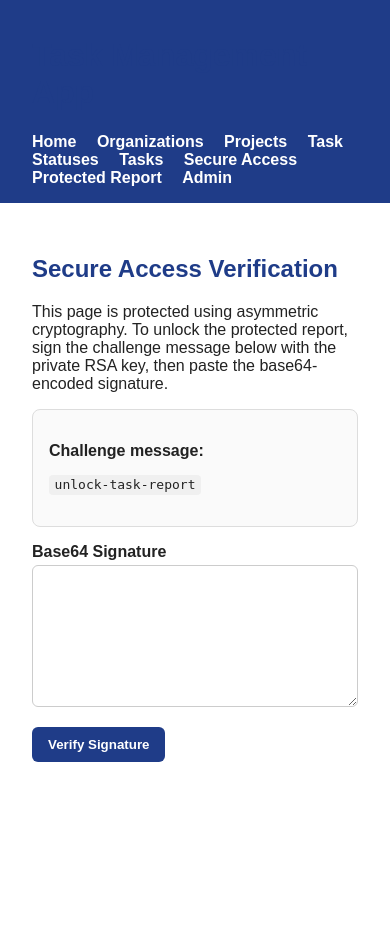
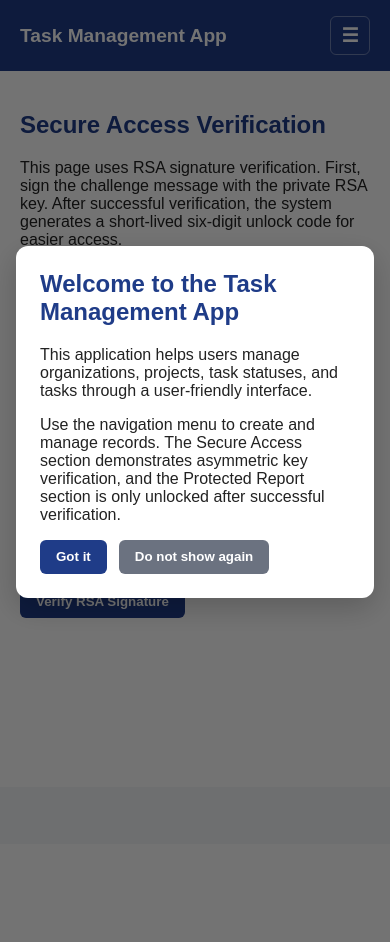
Before and after one commit to JulianTheCyberGuy/task-management-django-project, a Django app: page /secure-access/ in a window 390 px wide. After the commit the page ends 618 px from the top, so only its background shows below. Run offline with Django 5.2, Linux system fonts and the light colour scheme.

Commit message:
feat(ui): add responsive navigation, welcome modal, and two-step secure unlock flow

```diff
--- a/task_app/templates/task_app/base.html
+++ b/task_app/templates/task_app/base.html
@@ -15,16 +15,46 @@
         header {
             background: #1f3c88;
             color: white;
-            padding: 1rem 2rem;
+            padding: 1rem 1.25rem;
+            position: sticky;
+            top: 0;
+            z-index: 1000;
+        }
+
+        .topbar {
+            display: flex;
+            align-items: center;
+            justify-content: space-between;
+            gap: 1rem;
+        }
+
+        .brand {
+            font-size: 1.5rem;
+            font-weight: bold;
+            margin: 0;
+            color: white;
+        }
+
+        .menu-toggle {
+            display: none;
+            background: transparent;
+            border: 1px solid rgba(255,255,255,0.35);
+            color: white;
+            border-radius: 6px;
+            padding: 0.45rem 0.65rem;
+            font-size: 1.2rem;
+            cursor: pointer;
         }
 
         nav {
-            margin-top: 0.75rem;
+            margin-top: 0.85rem;
+            display: flex;
+            flex-wrap: wrap;
+            gap: 0.75rem;
         }
 
         nav a {
             color: white;
-            margin-right: 1rem;
             text-decoration: none;
             font-weight: bold;
         }
@@ -163,12 +193,81 @@
             padding: 0.15rem 0.35rem;
             border-radius: 4px;
         }
+
+        .modal-backdrop {
+            position: fixed;
+            inset: 0;
+            background: rgba(0, 0, 0, 0.55);
+            display: none;
+            align-items: center;
+            justify-content: center;
+            z-index: 2000;
+            padding: 1rem;
+        }
+
+        .modal-backdrop.show {
+            display: flex;
+        }
+
+        .modal-card {
+            background: white;
+            width: 100%;
+            max-width: 560px;
+            border-radius: 12px;
+            padding: 1.5rem;
+            box-shadow: 0 10px 30px rgba(0,0,0,0.2);
+        }
+
+        .modal-card h2 {
+            margin-top: 0;
+        }
+
+        .modal-actions {
+            margin-top: 1rem;
+            display: flex;
+            gap: 0.75rem;
+            flex-wrap: wrap;
+        }
+
+        .button.secondary {
+            background: #6b7280;
+        }
+
+        @media (max-width: 768px) {
+            .menu-toggle {
+                display: inline-block;
+            }
+
+            nav {
+                display: none;
+                flex-direction: column;
+                align-items: flex-start;
+                gap: 0.85rem;
+                margin-top: 1rem;
+            }
+
+            nav.open {
+                display: flex;
+            }
+
+            main {
+                padding: 1.25rem;
+            }
+
+            .brand {
+                font-size: 1.2rem;
+            }
+        }
     </style>
 </head>
 <body>
     <header>
-        <h1>Task Management App</h1>
-        <nav>
+        <div class="topbar">
+            <div class="brand">Task Management App</div>
+            <button class="menu-toggle" id="menuToggle" aria-label="Toggle navigation">☰</button>
+        </div>
+
+        <nav id="siteNav">
             <a href="{% url 'home' %}">Home</a>
             <a href="{% url 'organization-list' %}">Organizations</a>
             <a href="{% url 'project-list' %}">Projects</a>
@@ -179,6 +278,7 @@
             <a href="/admin/">Admin</a>
         </nav>
     </header>
+
     <main>
         {% if messages %}
             {% for message in messages %}
@@ -189,5 +289,57 @@
         {% endif %}
         {% block content %}{% endblock %}
     </main>
+
+    <div class="modal-backdrop" id="welcomeModal">
+        <div class="modal-card">
+            <h2>Welcome to the Task Management App</h2>
+            <p>
+                This application helps users manage organizations, projects, task statuses, and tasks
+                through a user-friendly interface.
+            </p>
+            <p>
+                Use the navigation menu to create and manage records. The Secure Access section demonstrates
+                asymmetric key verification, and the Protected Report section is only unlocked after successful verification.
+            </p>
+            <div class="modal-actions">
+                <button id="closeWelcomeModal">Got it</button>
+                <button class="button secondary" id="hideWelcomeForever">Do not show again</button>
+            </div>
+        </div>
+    </div>
+
+    <script>
+        const menuToggle = document.getElementById("menuToggle");
+        const siteNav = document.getElementById("siteNav");
+
+        if (menuToggle && siteNav) {
+            menuToggle.addEventListener("click", function () {
+                siteNav.classList.toggle("open");
+            });
+        }
+
+        const welcomeModal = document.getElementById("welcomeModal");
+        const closeWelcomeModal = document.getElementById("closeWelcomeModal");
+        const hideWelcomeForever = document.getElementById("hideWelcomeForever");
+
+        if (welcomeModal && !localStorage.getItem("taskAppWelcomeDismissed")) {
+            window.addEventListener("load", function () {
+                welcomeModal.classList.add("show");
+            });
+        }
+
+        if (closeWelcomeModal) {
+            closeWelcomeModal.addEventListener("click", function () {
+                welcomeModal.classList.remove("show");
+            });
+        }
+
+        if (hideWelcomeForever) {
+            hideWelcomeForever.addEventListener("click", function () {
+                localStorage.setItem("taskAppWelcomeDismissed", "true");
+                welcomeModal.classList.remove("show");
+            });
+        }
+    </script>
 </body>
 </html>
--- a/task_app/templates/task_app/protected_report.html
+++ b/task_app/templates/task_app/protected_report.html
@@ -3,8 +3,7 @@
 {% block content %}
 <h2>Protected Task Report</h2>
 <p>
-    Access to this page was granted only after successful RSA signature verification
-    using the public key stored in the application.
+    Access to this page was granted only after successful RSA signature verification and six-digit code validation.
 </p>
 
 {% if tasks %}
--- a/task_app/templates/task_app/secure_access.html
+++ b/task_app/templates/task_app/secure_access.html
@@ -3,8 +3,8 @@
 {% block content %}
 <h2>Secure Access Verification</h2>
 <p>
-    This page is protected using asymmetric cryptography. To unlock the protected report,
-    sign the challenge message below with the private RSA key, then paste the base64-encoded signature.
+    This page uses RSA signature verification. First, sign the challenge message with the private RSA key.
+    After successful verification, the system generates a short-lived six-digit unlock code for easier access.
 </p>
 
 <div class="card">
@@ -18,6 +18,6 @@
         <label for="signature"><strong>Base64 Signature</strong></label>
         <textarea name="signature" id="signature" rows="8" required></textarea>
     </p>
-    <button type="submit">Verify Signature</button>
+    <button type="submit">Verify RSA Signature</button>
 </form>
 {% endblock %}
--- a/task_app/urls.py
+++ b/task_app/urls.py
@@ -18,6 +18,7 @@ from .views import (
     TaskCreateView,
     TaskUpdateView,
     secure_access_view,
+    secure_code_view,
     protected_report_view,
 )
 
@@ -45,5 +46,6 @@ urlpatterns = [
     path("tasks/<int:pk>/edit/", TaskUpdateView.as_view(), name="task-edit"),
 
     path("secure-access/", secure_access_view, name="secure-access"),
+    path("secure-code/", secure_code_view, name="secure-code"),
     path("protected-report/", protected_report_view, name="protected-report"),
 ]
--- a/task_app/views.py
+++ b/task_app/views.py
@@ -1,10 +1,12 @@
 from pathlib import Path
 import base64
+import random
 
 from django.contrib import messages
 from django.db.models import Count
 from django.shortcuts import redirect, render
 from django.urls import reverse_lazy
+from django.utils import timezone
 from django.views.generic import TemplateView, ListView, DetailView, CreateView, UpdateView
 
 from cryptography.hazmat.primitives import hashes
@@ -162,7 +164,6 @@ class TaskUpdateView(UpdateView):
 
 def secure_access_view(request):
     challenge_message = "unlock-task-report"
-    is_verified = False
 
     if request.method == "POST":
         signature_b64 = request.POST.get("signature", "").strip()
@@ -181,9 +182,16 @@ def secure_access_view(request):
                 hashes.SHA256(),
             )
 
-            request.session["secure_access_granted"] = True
-            messages.success(request, "Signature verified successfully. Protected page unlocked.")
-            return redirect("protected-report")
+            unlock_code = f"{random.randint(0, 999999):06d}"
+            request.session["secure_unlock_code"] = unlock_code
+            request.session["secure_unlock_verified"] = False
+            request.session["secure_unlock_created"] = timezone.now().isoformat()
+
+            messages.success(
+                request,
+                "RSA signature verified successfully. A six-digit unlock code has been generated."
+            )
+            return redirect("secure-code")
 
         except Exception:
             messages.error(request, "Signature verification failed. Access denied.")
@@ -193,14 +201,51 @@ def secure_access_view(request):
         "task_app/secure_access.html",
         {
             "challenge_message": challenge_message,
-            "is_verified": is_verified,
+        },
+    )
+
+
+def secure_code_view(request):
+    unlock_code = request.session.get("secure_unlock_code")
+    created_at_str = request.session.get("secure_unlock_created")
+
+    if not unlock_code or not created_at_str:
+        messages.error(request, "No verified unlock request was found. Please verify the RSA signature first.")
+        return redirect("secure-access")
+
+    created_at = timezone.datetime.fromisoformat(created_at_str)
+    if timezone.is_naive(created_at):
+        created_at = timezone.make_aware(created_at, timezone.get_current_timezone())
+
+    if timezone.now() > created_at + timezone.timedelta(minutes=5):
+        request.session.pop("secure_unlock_code", None)
+        request.session.pop("secure_unlock_created", None)
+        request.session.pop("secure_unlock_verified", None)
+        messages.error(request, "Your six-digit unlock code expired. Please verify the signature again.")
+        return redirect("secure-access")
+
+    if request.method == "POST":
+        entered_code = request.POST.get("unlock_code", "").strip()
+
+        if entered_code == unlock_code:
+            request.session["secure_unlock_verified"] = True
+            messages.success(request, "Six-digit code verified successfully. Protected report unlocked.")
+            return redirect("protected-report")
+
+        messages.error(request, "Invalid six-digit code. Please try again.")
+
+    return render(
+        request,
+        "task_app/secure_code.html",
+        {
+            "generated_code": unlock_code,
         },
     )
 
 
 def protected_report_view(request):
-    if not request.session.get("secure_access_granted"):
-        messages.error(request, "You must verify a valid RSA signature before accessing this page.")
+    if not request.session.get("secure_unlock_verified"):
+        messages.error(request, "You must complete secure verification before accessing this page.")
         return redirect("secure-access")
 
     tasks = Task.objects.select_related("project", "status").order_by("status__sort_order", "title")
```
Also changed, not shown: task_app/templates/task_app/secure_code.html (added, +24 -0 lines).
